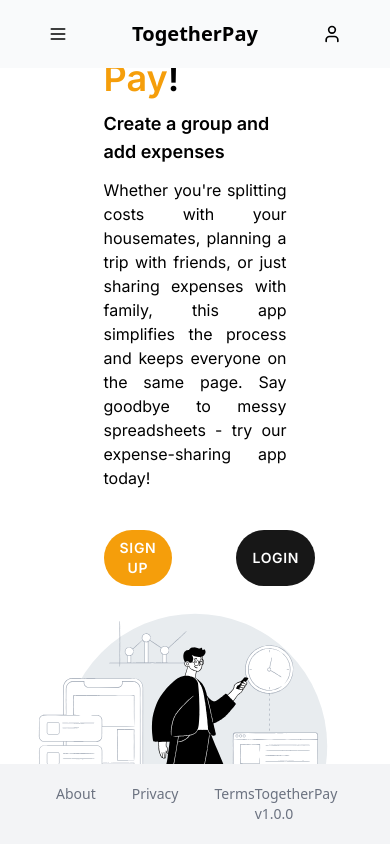
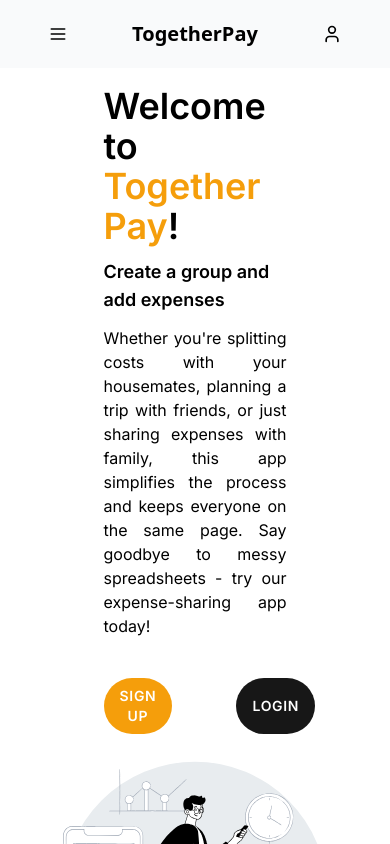
Before and after one commit to chingu-voyages/v43-tier3-team-42, a Next.js app: page / in a window 390 px wide. Shown: the top 844 px of the page. Built offline with nearby package versions, Linux system fonts and the light colour scheme.

Commit message:
Making the footer and nav bar look good in mobile

```diff
--- a/src/components/FooterElement.tsx
+++ b/src/components/FooterElement.tsx
@@ -3,8 +3,8 @@ import { FC } from "react";
 
 const FooterElement: FC = () => {
   return (
-    <footer className="bg-gray-100 text-gray-500 text-sm flex justify-between py-5 px-14 absolute bottom-0 w-full">
-      <div className="flex gap-9">
+    <footer className="text-xs bg-gray-100 text-gray-500 md:text-sm flex justify-between py-5 px-14 md:absolute md:bottom-0 w-full mt-20">
+      <div className="flex gap-3 md:gap-9">
         <Link href="#">About</Link>
         <Link href="#">Privacy</Link>
         <Link href="#">Terms</Link>
--- a/src/components/NavBar.tsx
+++ b/src/components/NavBar.tsx
@@ -4,7 +4,7 @@ import Headline4 from "./ui/headlines/Headline4";
 
 const NavBar: FC = () => {
   return (
-    <nav className="flex justify-between py-5 px-12 bg-gray-50 items-center absolute top-0 w-full">
+    <nav className="flex justify-between py-5 px-12 bg-gray-50 items-center md:absolute md:top-0 w-full mb-20">
       <Menu className="h-5 w-5" />
       <Headline4>TogetherPay</Headline4>
       <User className="h-5 w-5" />
```
